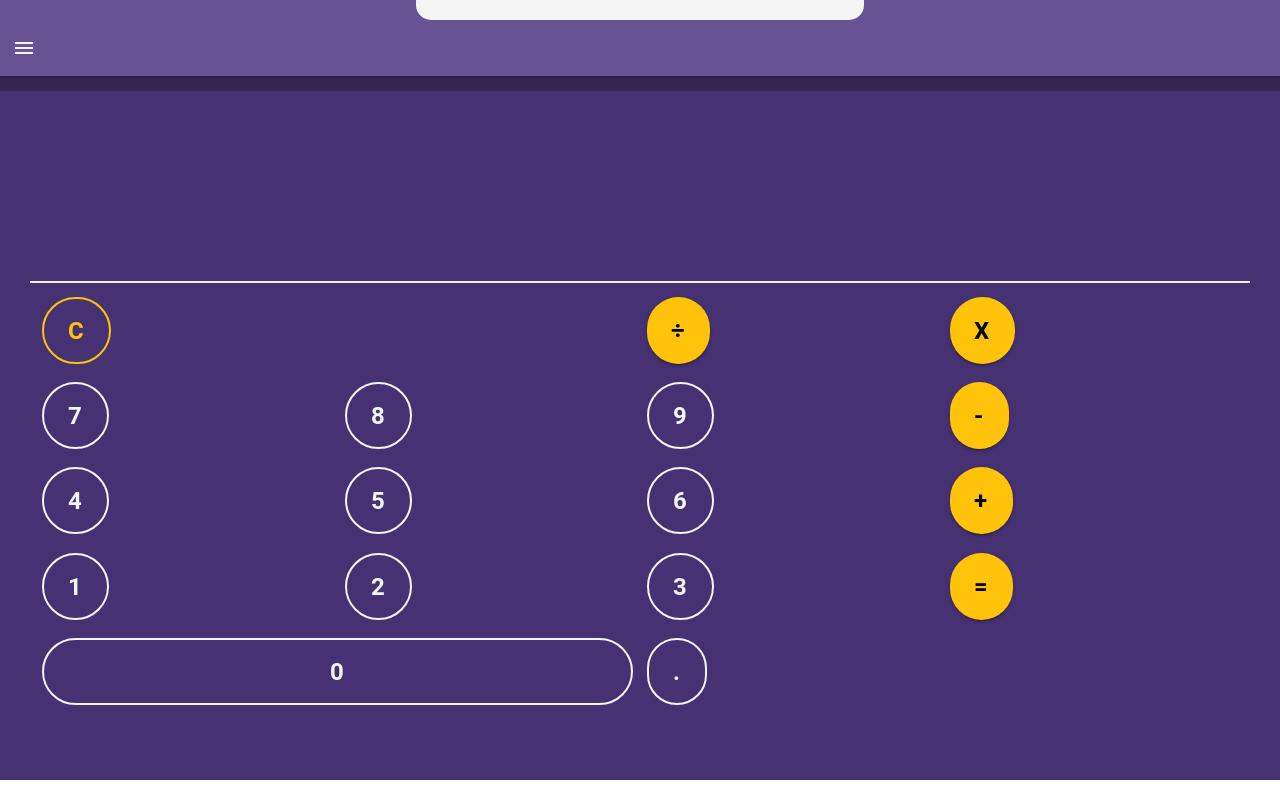
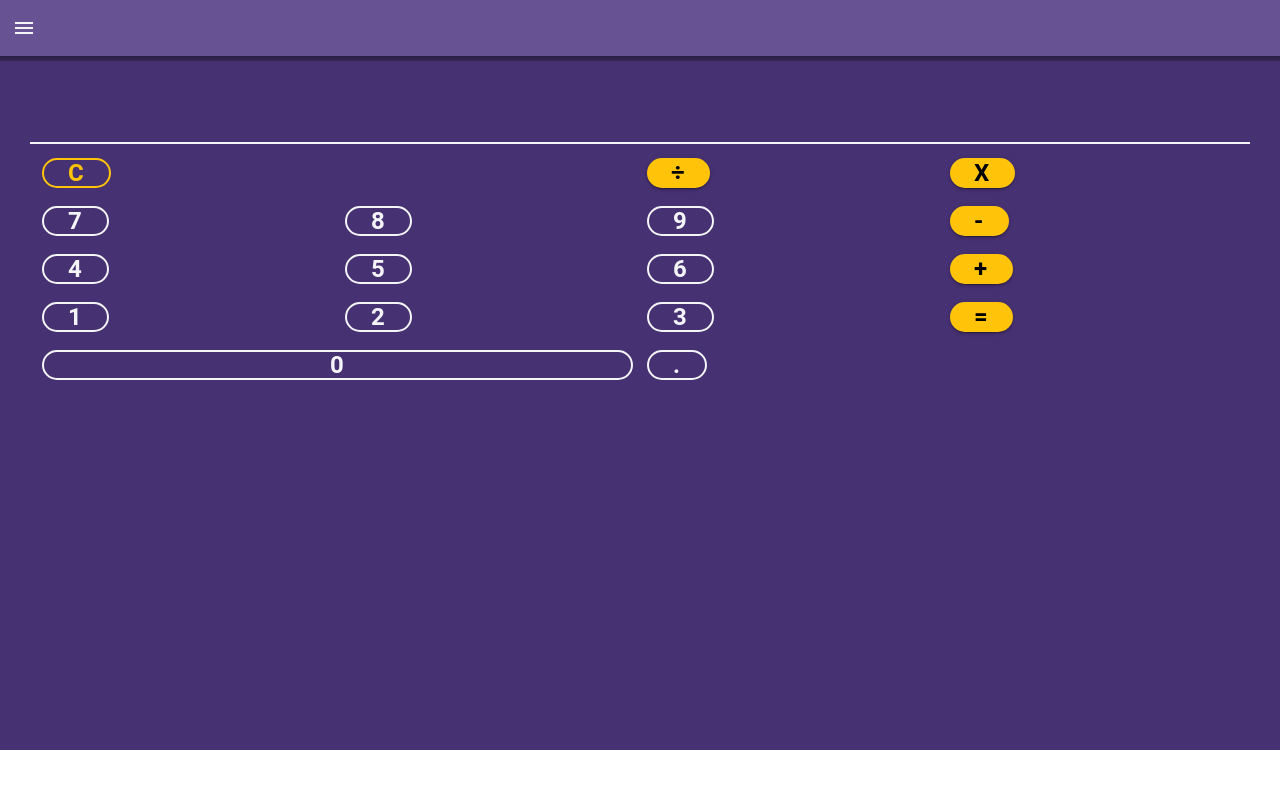
Before and after one commit to mgkdn9/calculator, a React (Create React App) app: page /home in a window 1280 px wide. Built offline with nearby package versions, Linux system fonts and the light colour scheme.

Commit message:
looks much better in landscape

```diff
--- a/src/pages/Home.css
+++ b/src/pages/Home.css
@@ -8,11 +8,6 @@
 .header {
   background-color: var(--light-purple);
   min-height: 140px;
-}
-@media screen and (orientation:landscape){
-  .header {
-    min-height: 30px;
-  }
 }
 .knotch {
   margin: 0 auto;
@@ -66,3 +61,30 @@
   /* --color: #eee;
   color: var(--color); */
 }
+
+@media screen and (orientation:landscape){
+  .header {
+    min-height: 0px;
+  }
+  .main {
+    padding-top: 1px;
+    /* text-align: center; */
+  }
+  .running-total {
+    font-size: 2rem;
+    min-height: 2rem;
+  }
+  .operand {
+    font-size: 3rem;
+    min-height: 3rem;
+  }
+  .dark-purple-line {
+    height: 5px;
+  }
+  .ionButton {
+    height: 30px;
+  }
+  .knotch {
+    display: none;
+  }
+}
```
